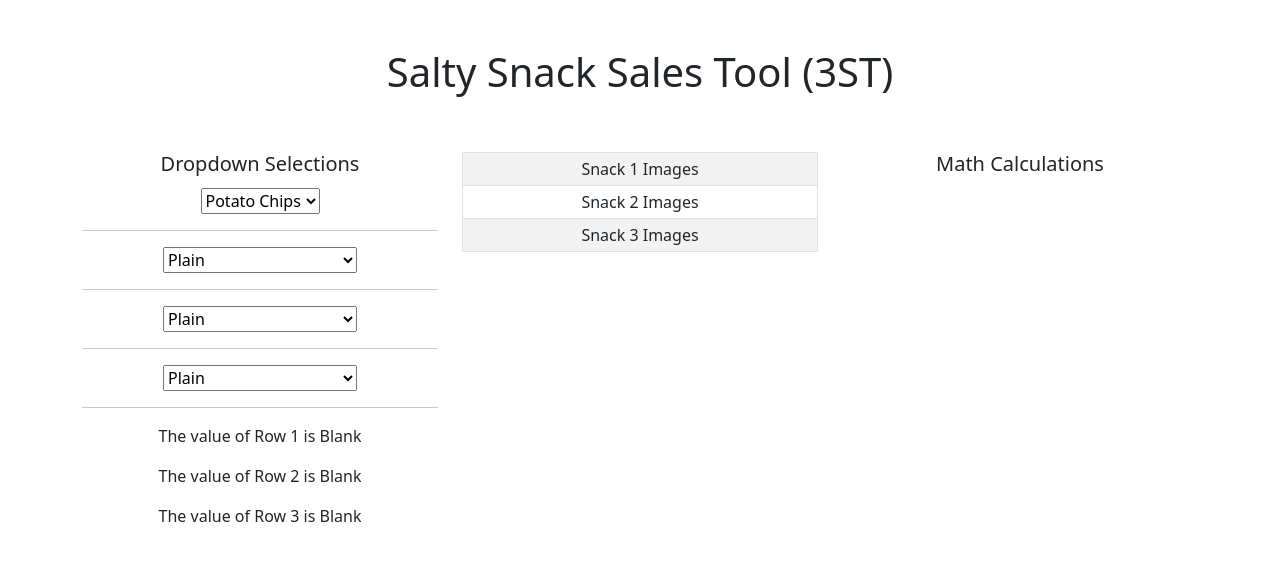
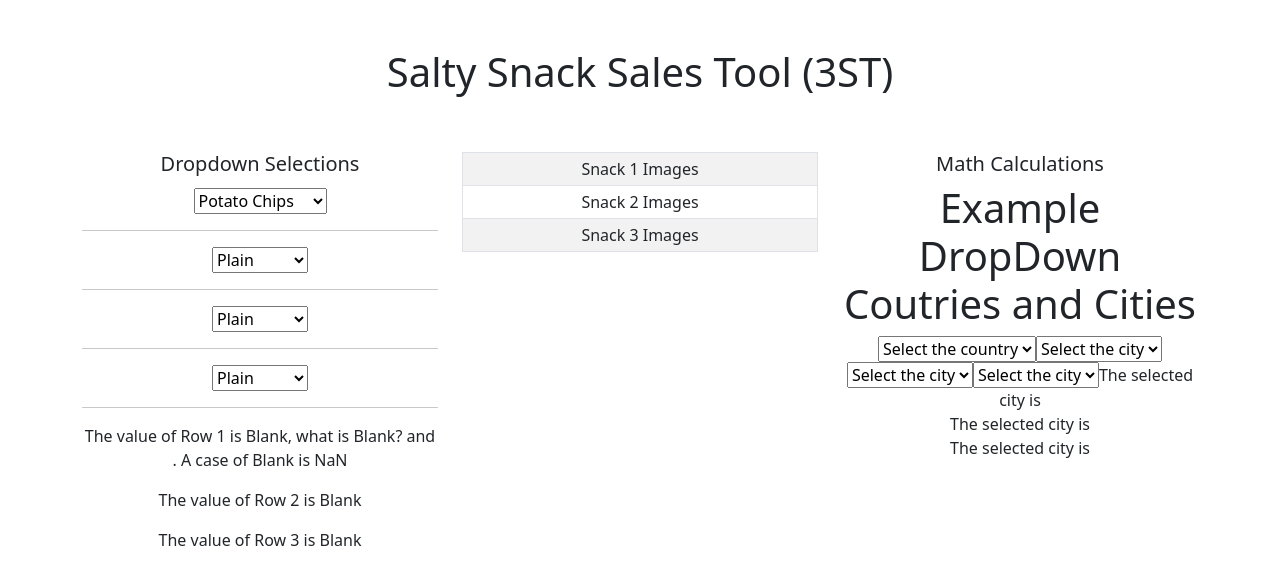
Before and after one commit to grahamcoding/Chips, a React (Create React App) app: page / in a window 1280 px wide. Shown: the top 584 px of the page. Built offline with nearby package versions, Linux system fonts and the light colour scheme.

Commit message:
Basic Dropdown Scripting Proof of Concept

```diff
--- a/src/components/DropdownComponent.js
+++ b/src/components/DropdownComponent.js
@@ -2,14 +2,19 @@ import React, {Component}  from 'react';
 
 const lookup = {
     "Potato": [
-      { id: '1', text: 'Plain' },
-      { id: '2', text: 'Barbeque' },
-      { id: '3', text: 'Onion and Sour Cream' }
+      { id: '1', text: 'Plain', price: '4.09' },
+      { id: '2', text: 'Barbeque', price: '4.09' },
+      { id: '3', text: 'Onion', price: '4.09' }
     ],
     "Tortilla": [
-      { id: 'a', text: 'Restaurant' },
-      { id: 'b', text: 'Bowls' },
-      { id: 'c', text: 'Bite Sized' }
+      { id: 'a', text: 'Restaurant', price: '4.79' },
+      { id: 'b', text: 'Bowls', price: '4.79' },
+      { id: 'c', text: 'Bites', price: '4.79' }
+    ],
+    "Cheeze": [
+      { id: 'a', text: 'Crunchy', price: '3.79' },
+      { id: 'b', text: 'Hot', price: '3.79' },
+      { id: 'c', text: 'Puff', price: '3.79' }
     ]
   }
 
@@ -19,6 +24,7 @@ const lookup = {
       this.state = {
         dataValue: 'Potato',
         row1: 'Blank',
+        price1: '',
         row2: 'Blank',
         row3: 'Blank'
       }
@@ -27,13 +33,14 @@ const lookup = {
       this.handleChange3 = this.handleChange3.bind(this);
     }
 
+
     onChange = ({ target: { value } }) => {
       this.setState({ dataValue: value });
     }
 
     handleChange1(e) {
-        this.setState({ row1: e.target.value });
-      }
+      this.setState({ row1: e.target.value });
+    }
 
       handleChange2(e) {
         this.setState({ row2: e.target.value });
@@ -44,20 +51,27 @@ const lookup = {
       }
 
 
+
+
     render() {
       const { dataValue } = this.state;
       const options = lookup[dataValue];
+      const rowprice = this.state.row1.split(" ")
+      let rowpricier = rowprice[1]
+      let casePrice = (rowpricier * 6)
+
       return (
         <div>
           <select onChange={this.onChange}>
             <option value="Potato">Potato Chips</option>
             <option value="Tortilla">Tortilla Chips</option>
+            <option value="Cheeze">Cheeze Snacks</option>
           </select>
 
           <hr />
 
           <select value={this.state.row1} onChange={this.handleChange1}>
-            {options.map(o => <option key={o.id} value={o.text}>{o.text}</option>)}
+            {options.map(o => <option key={o.id} value={(o.text) + ' ' + (o.price)}>{o.text}</option>)}
           </select>
 
         <hr/>
@@ -74,7 +88,7 @@ const lookup = {
 
         <hr/>
 
-        <p>The value of Row 1 is {this.state.row1}</p>
+        <p>The value of Row 1 is {this.state.row1}, what is {rowprice}? and {rowpricier}. A case of {rowprice[0]} is {casePrice}</p>
         <p>The value of Row 2 is {this.state.row2}</p>
         <p>The value of Row 3 is {this.state.row3}</p>
 
--- a/src/components/MainComponent.js
+++ b/src/components/MainComponent.js
@@ -1,6 +1,7 @@
 import React, {Component}  from 'react';
 import Table from 'react-bootstrap/Table'
 import Dropdown from './DropdownComponent';
+import Math from './MathComponent';
 
 class Main extends Component {
 
@@ -40,6 +41,7 @@ class Main extends Component {
 
                   <div className='col'>
                     <h5>Math Calculations</h5>
+                  <Math/>
                   </div>
           </div>
         </div>
--- /dev/null
+++ b/src/components/MathComponent.js
@@ -0,0 +1,110 @@
+import React, { useState } from "react";
+
+export default function App() {
+  const [cities, setCities] = useState([]);
+  const [selectedCountry, setSelectedCountry] = useState("");
+  const [selectedCity, setSelectedCity] = useState("");
+  const [selectedCity2, setSelectedCity2] = useState("");
+  const [selectedCity3, setSelectedCity3] = useState("");
+
+  const countries = {
+    France: [ "Paris", "Marseille", "Lille", "Lyon"],
+    Usa: ["New York", "San Francisco", "Austin", "Dallas"],
+    Brazil: ["São Paulo", "Rio de Janeiro", "Salvador"]
+  };
+
+  const countryList = Object.keys(countries).map(key => ({
+    name: key,
+  }));
+
+  function handleCountrySelect(e) {
+    console.log("Selected country", e.target.value);
+    const countrySel = e.target.value;
+    const citiesSel = countrySel !== "" ? countries[countrySel] : [];
+    setSelectedCountry(countrySel);
+    setCities(citiesSel);
+    setSelectedCity("");
+  }
+
+  function handleCitySelect(e) {
+    console.log("Selected city", e.target.value);
+    const citiesSel = e.target.value;
+    setSelectedCity(citiesSel);
+  }
+
+  function handleCitySelect2(e) {
+    console.log("Selected city", e.target.value);
+    const citiesSel2 = e.target.value;
+    setSelectedCity2(citiesSel2);
+  }
+
+  function handleCitySelect3(e) {
+    console.log("Selected city", e.target.value);
+    const citiesSel3 = e.target.value;
+    setSelectedCity3(citiesSel3);
+  }
+
+  return (
+    <div className="App">
+      <h1>Example DropDown Coutries and Cities</h1>
+
+      <div className="Container">
+        <select
+          name="Countries"
+          onChange={e => handleCountrySelect(e)}
+          value={selectedCountry}
+        >
+          <option value="">Select the country</option>
+          {countryList.map((country, key) => (
+            <option key={key} value={country.name}>
+              {country.name}
+            </option>
+          ))}
+        </select>
+
+        <select
+          name="Cities"
+          onChange={e => handleCitySelect(e)}
+          value={selectedCity}
+        >
+          <option value="">Select the city</option>
+          {cities.map((city, key) => (
+            <option key={key} value={city}>
+              {city}
+            </option>
+          ))}
+        </select>
+
+        <select
+          name="Cities2"
+          onChange={e => handleCitySelect2(e)}
+          value={selectedCity2}
+        >
+          <option value="">Select the city</option>
+          {cities.map((city, key) => (
+            <option key={key} value={city}>
+              {city}
+            </option>
+          ))}
+        </select>
+
+        <select
+          name="Cities3"
+          onChange={e => handleCitySelect3(e)}
+          value={selectedCity3}
+        >
+          <option value="">Select the city</option>
+          {cities.map((city, key) => (
+            <option key={key} value={city}>
+              {city}
+            </option>
+          ))}
+        </select>
+
+        The selected city is {selectedCity} <br></br>
+        The selected city is {selectedCity2} <br></br>
+        The selected city is {selectedCity3} <br></br>
+      </div>
+    </div>
+  );
+}
```
